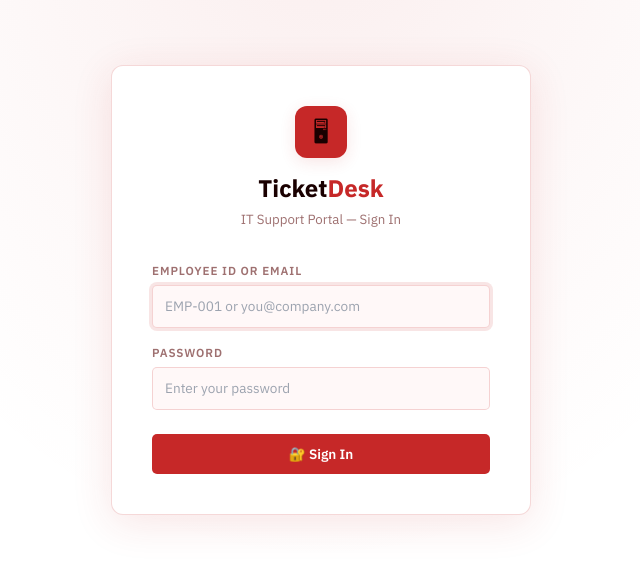
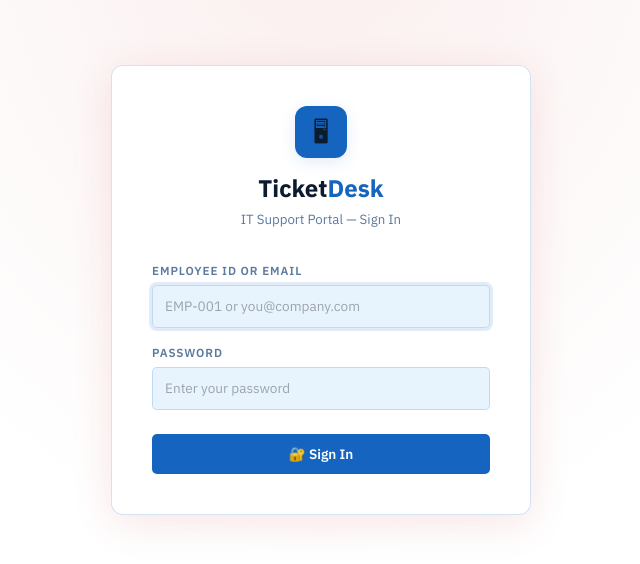
Before and after one commit to radnuscommunicationsa/Ticket-frontend, a Next.js app: page /login in a window 1280 px wide. Shown: the part 110-674 px from the top of the page, without its empty margins (319-959 px from the left). Built offline with nearby package versions, Linux system fonts and the light colour scheme.

Commit message:
theme color change

```diff
--- a/src/app/globals.css
+++ b/src/app/globals.css
@@ -4,24 +4,52 @@
 @tailwind utilities;
 
 :root {
-  --bg: #ffffff; --bg-mid: #fff5f5; --bg-card: #ffffff;
-  --bg-sidebar: #fff0f0; --bg-input: #fff8f8;
-  --red-primary: #c62828; --red-bright: #e53935; --red-accent: #d32f2f;
-  --red-light: #ef9a9a; --red-glow: rgba(198,40,40,0.12);
-  --text-main: #1a0000; --text-sub: #5a3a3a; --text-muted: #9e7070;
-  --border: rgba(198,40,40,0.18); --border-mid: rgba(198,40,40,0.09);
-  --green: #2e7d32; --orange: #e65100; --gold: #f57f17;
-  --shadow: 0 2px 16px rgba(198,40,40,0.08);
+  --bg: #ffffff;
+  --bg-mid: #e3f2fd;
+  --bg-card: #ffffff;
+  --bg-sidebar: #dbeeff;
+  --bg-input: #e8f4fd;
+
+  --red-primary: #1565c0;
+  --red-bright: #1976d2;
+  --red-accent: #1565c0;
+  --red-light: #90caf9;
+  --red-glow: rgba(21, 101, 192, 0.12);
+
+  --text-main: #0d1b2e;
+  --text-sub: #2a4a6b;
+  --text-muted: #5a7a9e;
+
+  --border: rgba(21, 101, 192, 0.18);
+  --border-mid: rgba(21, 101, 192, 0.09);
+
+  --green: #2e7d32;
+  --orange: #e65100;
+  --gold: #f57f17;
+
+  --shadow: 0 2px 16px rgba(21, 101, 192, 0.08);
 }
 
 .dark {
-  --bg: #0f0a0a; --bg-mid: #1a0f0f; --bg-card: #1e1010;
-  --bg-sidebar: #1a0f0f; --bg-input: #120808;
-  --red-primary: #c62828; --red-accent: #ff5252; --red-light: #ff8a80;
-  --red-glow: rgba(198,40,40,0.22);
-  --text-main: #fff5f5; --text-sub: #c9b8b8; --text-muted: #8d7070;
-  --border: rgba(229,57,53,0.18); --border-mid: rgba(229,57,53,0.09);
-  --shadow: 0 2px 20px rgba(198,40,40,0.15);
+  --bg: #0a1628;
+  --bg-mid: #0f2040;
+  --bg-card: #122040;
+  --bg-sidebar: #0f2040;
+  --bg-input: #0a1a35;
+
+  --red-primary: #1976d2;
+  --red-accent: #42a5f5;
+  --red-light: #64b5f6;
+  --red-glow: rgba(21, 101, 192, 0.22);
+
+  --text-main: #e3f2fd;
+  --text-sub: #90caf9;
+  --text-muted: #5a8ab0;
+
+  --border: rgba(33, 150, 243, 0.18);
+  --border-mid: rgba(33, 150, 243, 0.09);
+
+  --shadow: 0 2px 20px rgba(21, 101, 192, 0.15);
 }
 
 body { font-family: 'IBM Plex Sans', sans-serif; background: var(--bg); color: var(--text-main); }
@@ -32,26 +60,30 @@ body { font-family: 'IBM Plex Sans', sans-serif; background: var(--bg); color: v
 
 .btn-primary { background: var(--red-primary); color: #fff; }
 .btn-primary:hover { background: var(--red-bright); }
-.btn-ghost { background: transparent; color: var(--red-primary); border: 1px solid rgba(198,40,40,0.3); }
+.btn-ghost { background: transparent; color: var(--red-primary); border: 1px solid rgba(21,101,192,0.3); }
 .btn-ghost:hover { background: var(--red-glow); }
 
 input, select, textarea {
-  background: var(--bg-input); border: 1px solid var(--border);
-  color: var(--text-main); border-radius: 5px;
+  background: var(--bg-input);
+  border: 1px solid var(--border);
+  color: var(--text-main);
+  border-radius: 5px;
 }
 input:focus, select:focus, textarea:focus {
-  outline: none; border-color: var(--red-primary);
+  outline: none;
+  border-color: var(--red-primary);
   box-shadow: 0 0 0 3px var(--red-glow);
 }
 
-.status-open        { color: #c62828; background: rgba(198,40,40,0.1); }
+.status-open        { color: #1565c0; background: rgba(21,101,192,0.1); }
 .status-in-progress { color: #e65100; background: rgba(230,81,0,0.1); }
 .status-resolved    { color: #2e7d32; background: rgba(46,125,50,0.1); }
 .status-closed      { color: #757575; background: rgba(100,100,100,0.1); }
-.priority-critical  { color: #c62828; background: rgba(198,40,40,0.1); border: 1px solid rgba(198,40,40,0.25); }
-.priority-high      { color: #e65100; background: rgba(230,81,0,0.1);  border: 1px solid rgba(230,81,0,0.2); }
-.priority-medium    { color: #f57f17; background: rgba(245,127,23,0.1);border: 1px solid rgba(245,127,23,0.2); }
-.priority-low       { color: #2e7d32; background: rgba(46,125,50,0.1); border: 1px solid rgba(46,125,50,0.2); }
+
+.priority-critical  { color: #b71c1c; background: rgba(183,28,28,0.1); border: 1px solid rgba(183,28,28,0.25); }
+.priority-high      { color: #e65100; background: rgba(230,81,0,0.1);   border: 1px solid rgba(230,81,0,0.2); }
+.priority-medium    { color: #f57f17; background: rgba(245,127,23,0.1); border: 1px solid rgba(245,127,23,0.2); }
+.priority-low       { color: #2e7d32; background: rgba(46,125,50,0.1);  border: 1px solid rgba(46,125,50,0.2); }
 
 ::-webkit-scrollbar { width: 6px; }
 ::-webkit-scrollbar-thumb { background: var(--red-primary); border-radius: 3px; }
--- a/src/components/AppLayout.tsx
+++ b/src/components/AppLayout.tsx
@@ -20,7 +20,13 @@ export default function AppLayout({ children, role }: LayoutProps) {
   const [user, setUser] = useState<any>(null)
   const [notifCount, setNotifCount] = useState(0)
   const [dark, setDark] = useState(false)
-  const [sideOpen, setSideOpen] = useState(false) // ✅ Mobile sidebar state
+  const [sideOpen, setSideOpen] = useState(false)
+
+  // ✅ Edit Profile Modal state
+  const [showEdit, setShowEdit] = useState(false)
+  const [editData, setEditData] = useState({ name: '', phone: '', current_password: '', new_password: '' })
+  const [editMsg, setEditMsg] = useState<{ type: 'success' | 'error', text: string } | null>(null)
+  const [editSaving, setEditSaving] = useState(false)
 
   useEffect(() => {
     if (!isLoggedIn()) { router.replace('/login'); return }
@@ -33,7 +39,6 @@ export default function AppLayout({ children, role }: LayoutProps) {
     fetchNotifs()
   }, [router, role])
 
-  // ✅ Close sidebar on route change
   useEffect(() => { setSideOpen(false) }, [path])
 
   const fetchNotifs = async () => {
@@ -50,6 +55,46 @@ export default function AppLayout({ children, role }: LayoutProps) {
   }
 
   const logout = () => { clearAuth(); router.replace('/login') }
+
+  // ✅ Open modal — prefill name & phone
+  const openEdit = () => {
+    setEditData({ name: user?.name || '', phone: user?.phone || '', current_password: '', new_password: '' })
+    setEditMsg(null)
+    setShowEdit(true)
+  }
+
+  // ✅ Save profile
+  const saveProfile = async (e: React.FormEvent) => {
+    e.preventDefault()
+    try {
+      setEditSaving(true)
+      setEditMsg(null)
+      const endpoint = role === 'admin'
+        ? `/employees/${user?.id || user?._id}`
+        : `/employees/${user?.id || user?._id}`
+      await api.patch(endpoint, {
+        name: editData.name,
+        phone: editData.phone,
+        ...(editData.new_password ? { new_password: editData.new_password, current_password: editData.current_password } : {})
+      })
+      // Update local user
+      const updated = { ...user, name: editData.name, phone: editData.phone }
+      localStorage.setItem('td_user', JSON.stringify(updated))
+      setUser(updated)
+      setEditMsg({ type: 'success', text: 'Profile updated successfully!' })
+      setTimeout(() => setShowEdit(false), 1200)
+    } catch (err: any) {
+      setEditMsg({ type: 'error', text: err?.response?.data?.error || 'Update failed' })
+    } finally {
+      setEditSaving(false)
+    }
+  }
+
+  const inp = {
+    width: '100%', padding: '9px 12px', borderRadius: 5,
+    border: '1px solid var(--border)', background: 'var(--bg-input)',
+    color: 'var(--text-main)', fontSize: '0.85rem', boxSizing: 'border-box' as const
+  }
 
   const adminSide = [
     { href: '/admin/dashboard', icon: <LayoutDashboard size={16}/>, label: 'Dashboard' },
@@ -69,102 +114,147 @@ export default function AppLayout({ children, role }: LayoutProps) {
   const sideLinks = role === 'admin' ? adminSide : empSide
 
   return (
-    <div style={{ minHeight:'100vh', background:'var(--bg)' }}>
+    <div style={{ minHeight: '100vh', background: 'var(--bg)' }}>
 
-      {/* ✅ Mobile Overlay */}
+      {/* Mobile Overlay */}
       {sideOpen && (
-        <div
-          onClick={() => setSideOpen(false)}
-          style={{ position:'fixed', inset:0, background:'rgba(0,0,0,0.5)', zIndex:150 }}
-        />
+        <div onClick={() => setSideOpen(false)}
+          style={{ position: 'fixed', inset: 0, background: 'rgba(0,0,0,0.5)', zIndex: 150 }} />
+      )}
+
+      {/* ✅ Edit Profile Modal */}
+      {showEdit && (
+        <div style={{ position: 'fixed', inset: 0, background: 'rgba(0,0,0,0.55)', zIndex: 999, display: 'flex', alignItems: 'center', justifyContent: 'center', padding: '1rem' }}>
+          <div style={{ background: 'var(--bg-card)', borderRadius: 10, border: '1px solid var(--border)', width: '100%', maxWidth: 420, boxShadow: 'var(--shadow)' }}>
+
+            {/* Modal Header */}
+            <div style={{ display: 'flex', alignItems: 'center', justifyContent: 'space-between', padding: '1rem 1.2rem', borderBottom: '1px solid var(--border)' }}>
+              <strong style={{ fontSize: '0.95rem', color: 'var(--text-main)' }}>✏️ Edit Profile</strong>
+              <button onClick={() => setShowEdit(false)} style={{ background: 'none', border: 'none', cursor: 'pointer', color: 'var(--text-muted)', fontSize: '1.2rem', lineHeight: 1 }}>×</button>
+            </div>
+
+            {/* Avatar */}
+            <div style={{ display: 'flex', flexDirection: 'column', alignItems: 'center', padding: '1.2rem 0 0.5rem' }}>
+              <div style={{ width: 64, height: 64, borderRadius: '50%', background: 'linear-gradient(135deg, var(--red-primary), var(--red-bright))', display: 'flex', alignItems: 'center', justifyContent: 'center', fontSize: '1.4rem', fontWeight: 700, color: '#fff', marginBottom: 8 }}>
+                {initials(editData.name || user?.name)}
+              </div>
+              <div style={{ fontSize: '0.78rem', color: 'var(--text-muted)' }}>{user?.email}</div>
+              <div style={{ fontSize: '0.72rem', color: 'var(--red-primary)', fontWeight: 600, textTransform: 'uppercase', marginTop: 2 }}>{role}</div>
+            </div>
+
+            {/* Form */}
+            <form onSubmit={saveProfile} style={{ padding: '1rem 1.2rem' }}>
+
+              {editMsg && (
+                <div style={{ padding: '8px 12px', borderRadius: 5, marginBottom: '1rem', fontSize: '0.82rem', background: editMsg.type === 'success' ? 'rgba(46,125,50,0.1)' : 'rgba(198,40,40,0.1)', color: editMsg.type === 'success' ? '#2e7d32' : '#c62828', border: `1px solid ${editMsg.type === 'success' ? 'rgba(46,125,50,0.2)' : 'rgba(198,40,40,0.2)'}` }}>
+                  {editMsg.text}
+                </div>
+              )}
+
+              <div style={{ marginBottom: '0.8rem' }}>
+                <label style={{ fontSize: '0.7rem', fontWeight: 700, textTransform: 'uppercase', letterSpacing: '0.08em', color: 'var(--text-muted)', display: 'block', marginBottom: 5 }}>Full Name</label>
+                <input required style={inp} value={editData.name} onChange={e => setEditData({ ...editData, name: e.target.value })} placeholder="Your name" />
+              </div>
+
+              <div style={{ marginBottom: '0.8rem' }}>
+                <label style={{ fontSize: '0.7rem', fontWeight: 700, textTransform: 'uppercase', letterSpacing: '0.08em', color: 'var(--text-muted)', display: 'block', marginBottom: 5 }}>Phone</label>
+                <input style={inp} value={editData.phone} onChange={e => setEditData({ ...editData, phone: e.target.value })} placeholder="Phone number" />
+              </div>
+
+              <div style={{ borderTop: '1px solid var(--border)', paddingTop: '0.8rem', marginBottom: '0.8rem' }}>
+                <div style={{ fontSize: '0.72rem', color: 'var(--text-muted)', marginBottom: 8 }}>Change Password (optional)</div>
+                <div style={{ marginBottom: '0.6rem' }}>
+                  <label style={{ fontSize: '0.7rem', fontWeight: 700, textTransform: 'uppercase', letterSpacing: '0.08em', color: 'var(--text-muted)', display: 'block', marginBottom: 5 }}>Current Password</label>
+                  <input type="password" style={inp} value={editData.current_password} onChange={e => setEditData({ ...editData, current_password: e.target.value })} placeholder="Enter current password" />
+                </div>
+                <div>
+                  <label style={{ fontSize: '0.7rem', fontWeight: 700, textTransform: 'uppercase', letterSpacing: '0.08em', color: 'var(--text-muted)', display: 'block', marginBottom: 5 }}>New Password</label>
+                  <input type="password" style={inp} value={editData.new_password} onChange={e => setEditData({ ...editData, new_password: e.target.value })} placeholder="Enter new password" />
+                </div>
+              </div>
+
+              <div style={{ display: 'flex', gap: 8, justifyContent: 'flex-end' }}>
+                <button type="button" onClick={() => setShowEdit(false)}
+                  style={{ padding: '8px 16px', borderRadius: 5, border: '1px solid var(--border)', background: 'transparent', color: 'var(--text-muted)', cursor: 'pointer', fontSize: '0.8rem' }}>
+                  Cancel
+                </button>
+                <button type="submit" disabled={editSaving}
+                  style={{ padding: '8px 20px', borderRadius: 5, border: 'none', background: 'var(--red-primary)', color: '#fff', cursor: 'pointer', fontSize: '0.8rem', fontWeight: 600 }}>
+                  {editSaving ? 'Saving...' : '💾 Save Changes'}
+                </button>
+              </div>
+
+            </form>
+          </div>
+        </div>
       )}
 
       {/* Topbar */}
-      <div className="topbar" style={{ display:'flex', alignItems:'center', justifyContent:'space-between', padding:'0 1rem', height:60, position:'sticky', top:0, zIndex:200 }}>
-
-        <div style={{ display:'flex', alignItems:'center', gap:10 }}>
-          {/* ✅ Hamburger button */}
-          <button
-            onClick={() => setSideOpen(!sideOpen)}
-            style={{ background:'none', border:'none', cursor:'pointer', color:'var(--text-main)', padding:4, display:'flex', alignItems:'center' }}
-          >
+      <div className="topbar" style={{ display: 'flex', alignItems: 'center', justifyContent: 'space-between', padding: '0 1rem', height: 60, position: 'sticky', top: 0, zIndex: 200 }}>
+        <div style={{ display: 'flex', alignItems: 'center', gap: 10 }}>
+          <button onClick={() => setSideOpen(!sideOpen)}
+            style={{ background: 'none', border: 'none', cursor: 'pointer', color: 'var(--text-main)', padding: 4, display: 'flex', alignItems: 'center' }}>
             {sideOpen ? <X size={22}/> : <Menu size={22}/>}
           </button>
-
-          <div style={{ display:'flex', alignItems:'center', gap:8, fontWeight:700, fontSize:'1.1rem', color:'var(--text-main)' }}>
-            <div style={{ width:30, height:30, background:'var(--red-primary)', borderRadius:6, display:'flex', alignItems:'center', justifyContent:'center', color:'#fff' }}>
+          <div style={{ display: 'flex', alignItems: 'center', gap: 8, fontWeight: 700, fontSize: '1.1rem', color: 'var(--text-main)' }}>
+            <div style={{ width: 30, height: 30, background: 'var(--red-primary)', borderRadius: 6, display: 'flex', alignItems: 'center', justifyContent: 'center', color: '#fff' }}>
               <Monitor size={16}/>
             </div>
-            Ticket<span style={{ color:'var(--red-primary)' }}>Desk</span>
-            {role === 'admin' && <span style={{ fontSize:'0.65rem', color:'var(--text-muted)', fontWeight:400 }}>ADMIN</span>}
+            Ticket<span style={{ color: 'var(--red-primary)' }}>Desk</span>
+            {role === 'admin' && <span style={{ fontSize: '0.65rem', color: 'var(--text-muted)', fontWeight: 400 }}>ADMIN</span>}
           </div>
         </div>
 
-        {/* ✅ Right side - compact on mobile */}
-        <div style={{ display:'flex', alignItems:'center', gap:8 }}>
-          <Link href={role === 'admin' ? '/admin/notifications' : '/employee/notifications'} style={{ position:'relative', textDecoration:'none', padding:'4px 6px', color:'var(--text-main)', display:'flex' }}>
+        <div style={{ display: 'flex', alignItems: 'center', gap: 8 }}>
+          <Link href={role === 'admin' ? '/admin/notifications' : '/employee/notifications'}
+            style={{ position: 'relative', textDecoration: 'none', padding: '4px 6px', color: 'var(--text-main)', display: 'flex' }}>
             <Bell size={20}/>
-            {notifCount > 0 && <span style={{ position:'absolute', top:0, right:0, background:'#c62828', color:'#fff', fontSize:'0.55rem', fontWeight:700, padding:'1px 4px', borderRadius:10 }}>{notifCount}</span>}
+            {notifCount > 0 && <span style={{ position: 'absolute', top: 0, right: 0, background: '#c62828', color: '#fff', fontSize: '0.55rem', fontWeight: 700, padding: '1px 4px', borderRadius: 10 }}>{notifCount}</span>}
           </Link>
 
-          <button onClick={toggleDark} style={{ background:'var(--bg-input)', border:'1px solid var(--border)', borderRadius:20, padding:'5px 10px', cursor:'pointer', fontSize:'0.75rem', color:'var(--text-muted)', display:'flex', alignItems:'center', gap:4 }}>
-            {dark ? <><Moon size={13}/><span style={{ display:'none' }} className="md-show">Dark</span></> : <><Sun size={13}/><span style={{ display:'none' }} className="md-show">Light</span></>}
+          <button onClick={toggleDark}
+            style={{ background: 'var(--bg-input)', border: '1px solid var(--border)', borderRadius: 20, padding: '5px 10px', cursor: 'pointer', fontSize: '0.75rem', color: 'var(--text-muted)', display: 'flex', alignItems: 'center', gap: 4 }}>
+            {dark ? <Moon size={13}/> : <Sun size={13}/>}
           </button>
 
+          {/* ✅ Avatar — click panna edit modal open aagum */}
           {user && (
-            <div style={{ display:'flex', alignItems:'center', gap:6, fontSize:'0.83rem', color:'var(--text-sub)' }}>
-              <div style={{ width:30, height:30, borderRadius:'50%', background:'linear-gradient(135deg, var(--red-primary), var(--red-bright))', display:'flex', alignItems:'center', justifyContent:'center', fontSize:'0.72rem', fontWeight:700, color:'#fff', flexShrink:0 }}>
+            <button onClick={openEdit}
+              title="Edit Profile"
+              style={{ display: 'flex', alignItems: 'center', gap: 6, background: 'none', border: 'none', cursor: 'pointer', padding: 0 }}>
+              <div style={{ width: 34, height: 34, borderRadius: '50%', background: 'linear-gradient(135deg, var(--red-primary), var(--red-bright))', display: 'flex', alignItems: 'center', justifyContent: 'center', fontSize: '0.72rem', fontWeight: 700, color: '#fff', flexShrink: 0, border: '2px solid var(--border)' }}>
                 {initials(user?.name)}
               </div>
-              <span style={{ display:'none' }} className="md-show">{user.name}</span>
-            </div>
+            </button>
           )}
 
-          <button onClick={logout} style={{ background:'transparent', color:'var(--red-primary)', border:'1px solid rgba(198,40,40,0.3)', borderRadius:5, padding:'5px 10px', cursor:'pointer', fontSize:'0.75rem', fontWeight:600 }}>
+          <button onClick={logout}
+            style={{ background: 'transparent', color: 'var(--red-primary)', border: '1px solid rgba(21,101,192,0.3)', borderRadius: 5, padding: '5px 10px', cursor: 'pointer', fontSize: '0.75rem', fontWeight: 600 }}>
             Logout
           </button>
         </div>
       </div>
 
-      <div style={{ display:'flex', minHeight:'calc(100vh - 60px)' }}>
-
-        {/* ✅ Sidebar - slide in on mobile */}
-        <div
-          className="sidebar"
-          style={{
-            width: 230,
-            padding: '1rem 0',
-            flexShrink: 0,
-            position: 'fixed',
-            top: 60,
-            left: 0,
-            height: 'calc(100vh - 60px)',
-            overflowY: 'auto',
-            zIndex: 160,
-            transform: sideOpen ? 'translateX(0)' : 'translateX(-100%)',
-            transition: 'transform 0.25s ease',
-          }}
-        >
+      <div style={{ display: 'flex', minHeight: 'calc(100vh - 60px)' }}>
+        {/* Sidebar */}
+        <div className="sidebar" style={{ width: 230, padding: '1rem 0', flexShrink: 0, position: 'fixed', top: 60, left: 0, height: 'calc(100vh - 60px)', overflowY: 'auto', zIndex: 160, transform: sideOpen ? 'translateX(0)' : 'translateX(-100%)', transition: 'transform 0.25s ease' }}>
           {sideLinks.map(s => (
-            <Link
-              key={s.href}
-              href={s.href}
-              style={{ display:'flex', alignItems:'center', gap:10, padding:'11px 1.2rem', fontSize:'0.84rem', color: path.startsWith(s.href) ? 'var(--red-primary)' : 'var(--text-sub)', borderLeft: path.startsWith(s.href) ? '3px solid var(--red-primary)' : '3px solid transparent', background: path.startsWith(s.href) ? 'var(--red-glow)' : 'transparent', textDecoration:'none' }}
-            >
-              <span style={{ width:18, display:'flex', alignItems:'center', justifyContent:'center' }}>{s.icon}</span>
+            <Link key={s.href} href={s.href}
+              style={{ display: 'flex', alignItems: 'center', gap: 10, padding: '11px 1.2rem', fontSize: '0.84rem', color: path.startsWith(s.href) ? 'var(--red-primary)' : 'var(--text-sub)', borderLeft: path.startsWith(s.href) ? '3px solid var(--red-primary)' : '3px solid transparent', background: path.startsWith(s.href) ? 'var(--red-glow)' : 'transparent', textDecoration: 'none' }}>
+              <span style={{ width: 18, display: 'flex', alignItems: 'center', justifyContent: 'center' }}>{s.icon}</span>
               {s.label}
-              {s.badge ? <span style={{ marginLeft:'auto', background:'var(--red-primary)', color:'#fff', fontSize:'0.62rem', fontWeight:700, padding:'1px 6px', borderRadius:10 }}>{s.badge}</span> : null}
+              {s.badge ? <span style={{ marginLeft: 'auto', background: 'var(--red-primary)', color: '#fff', fontSize: '0.62rem', fontWeight: 700, padding: '1px 6px', borderRadius: 10 }}>{s.badge}</span> : null}
             </Link>
           ))}
-          <div style={{ padding:'1.2rem', marginTop:'1rem' }}>
-            <button onClick={logout} style={{ display:'flex', alignItems:'center', gap:10, background:'none', border:'none', color:'var(--red-primary)', cursor:'pointer', fontSize:'0.84rem', width:'100%' }}>
+          <div style={{ padding: '1.2rem', marginTop: '1rem' }}>
+            <button onClick={logout} style={{ display: 'flex', alignItems: 'center', gap: 10, background: 'none', border: 'none', color: 'var(--red-primary)', cursor: 'pointer', fontSize: '0.84rem', width: '100%' }}>
               <LogOut size={16}/> Logout
             </button>
           </div>
         </div>
 
         {/* Main Content */}
-        <main style={{ flex:1, padding:'1.2rem', overflowY:'auto', background:'var(--bg)', width:'100%' }}>
+        <main style={{ flex: 1, padding: '1.2rem', overflowY: 'auto', background: 'var(--bg)', width: '100%' }}>
           {children}
         </main>
       </div>
```
Also changed, not shown: src/app/admin/tickets/[id]/page.tsx (+37 -37 lines), 1 other file (tests, documents, lock files or other folders).
